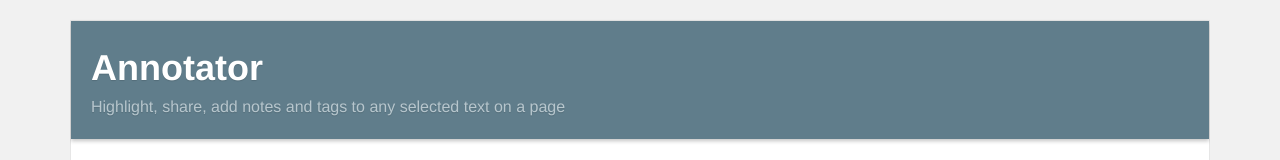
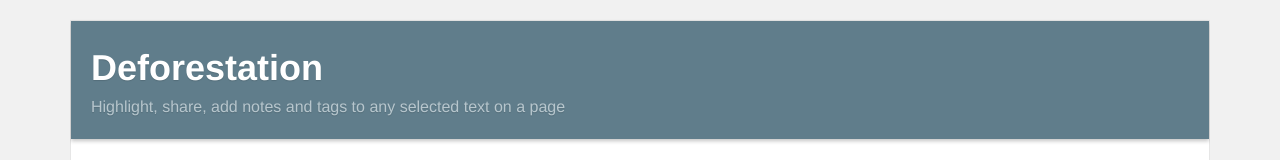
Before and after one commit to jitesh123116/anot, a website: page client/screens/store/store.html in a window 1280 px wide. Shown: the top 160 px of the page. Drawn offline with Linux system fonts and the light colour scheme; files that its build step writes are made by us from their sources; files whose address does not match are found by name.

```diff
--- a/client/screens/store/store.html
+++ b/client/screens/store/store.html
@@ -29,7 +29,7 @@
     <div class="container">
         <div class="content">
             <div class="header">
-                <h1>Annotator</h1>
+                <h1>Deforestation</h1>
                 <p>
                     Highlight, share, add notes and tags to any selected text on a page
                 </p>
```
Also changed, not shown: 1 other file.
